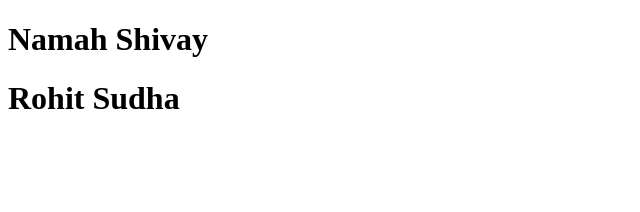
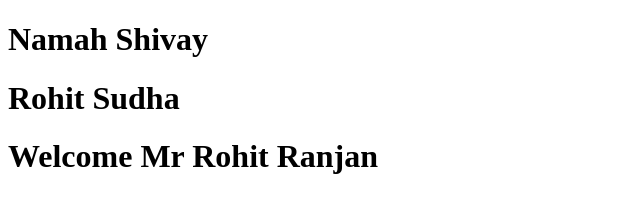
Before and after one commit to sudhapriyacoder/test, a plain HTML site: page index.html in a window 1280 px wide. Shown: the whole page, without its empty margins (0-640 px from the left). Drawn offline with Linux system fonts and the light colour scheme.

Commit message:
added changes

```diff
--- a/index.html
+++ b/index.html
@@ -6,5 +6,6 @@
 <body>
 <h1>Namah Shivay</h1>
 <h1>Rohit Sudha</h1>
+<h1>Welcome Mr Rohit Ranjan</h1>
 </body>
 </html>
```
